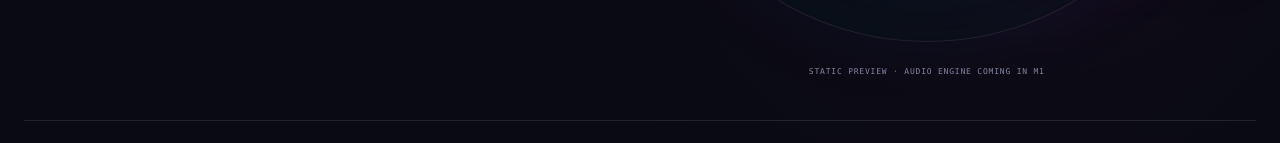
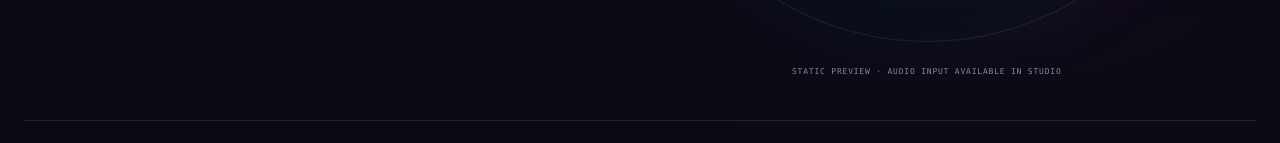
Before and after one commit to dARSHANdR4/AudioCanvas, a Next.js app in the folder apps/web/: page / in a window 1280 px wide. Shown: the part 724-867 px from the top of the page. Built offline with nearby package versions, Linux system fonts and the light colour scheme.

Commit message:
docs: update landing audio status for M1

```diff
--- a/apps/web/src/app/page.tsx
+++ b/apps/web/src/app/page.tsx
@@ -40,7 +40,7 @@ export default function HomePage() {
             <VisualizerArtwork />
             <div className="floating-chip floating-chip--top"><span className="chip-icon chip-icon--cyan">⌁</span><span><strong>Sound in</strong><small>Bass · Mid · Treble</small></span></div>
             <div className="floating-chip floating-chip--bottom"><span className="chip-icon chip-icon--pink">✳</span><span><strong>Art out</strong><small>Limitless possibilities</small></span></div>
-            <p className="hero-visual__disclaimer">STATIC PREVIEW · AUDIO ENGINE COMING IN M1</p>
+            <p className="hero-visual__disclaimer">STATIC PREVIEW · AUDIO INPUT AVAILABLE IN STUDIO</p>
           </div>
         </section>
 
```
